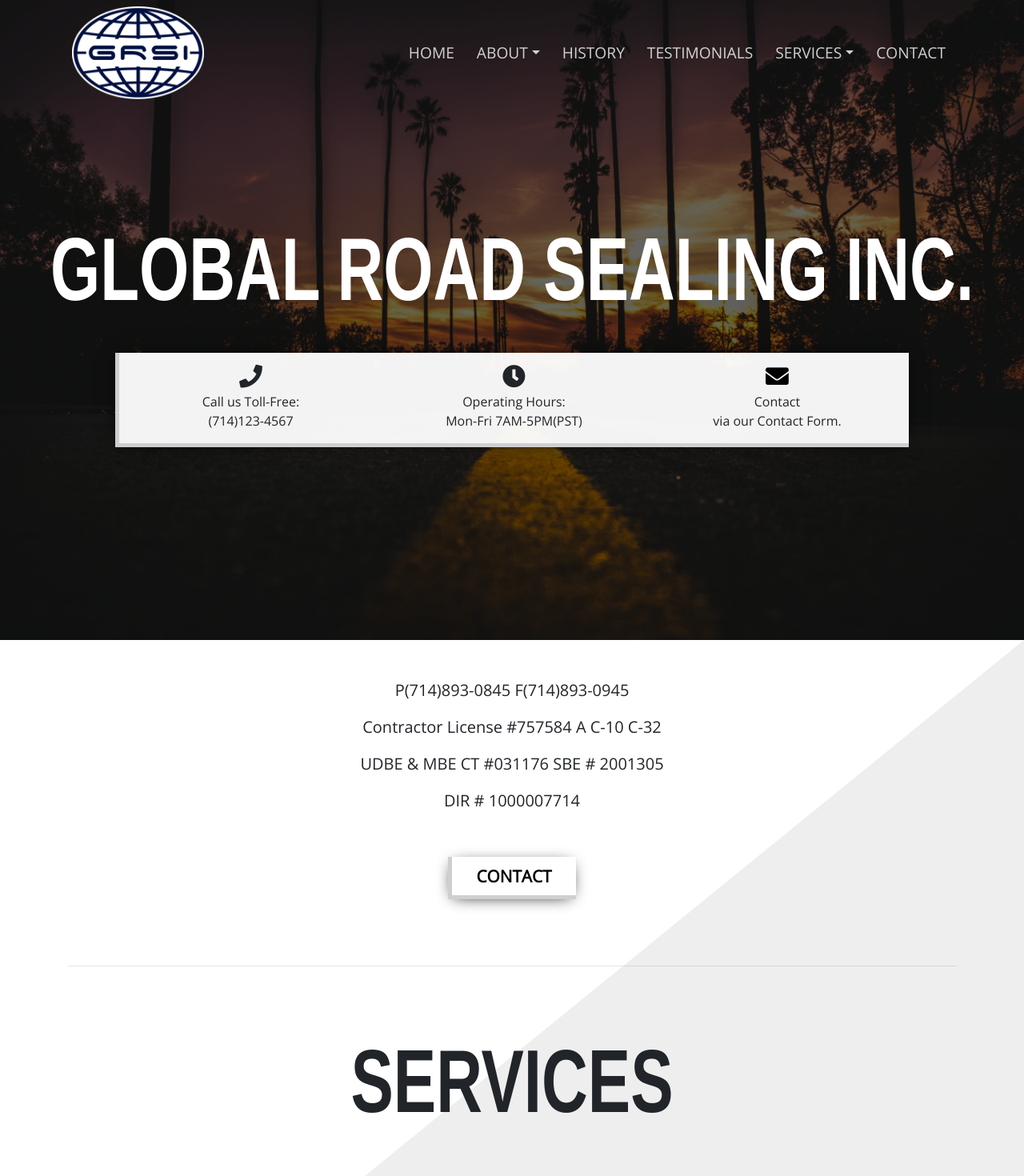
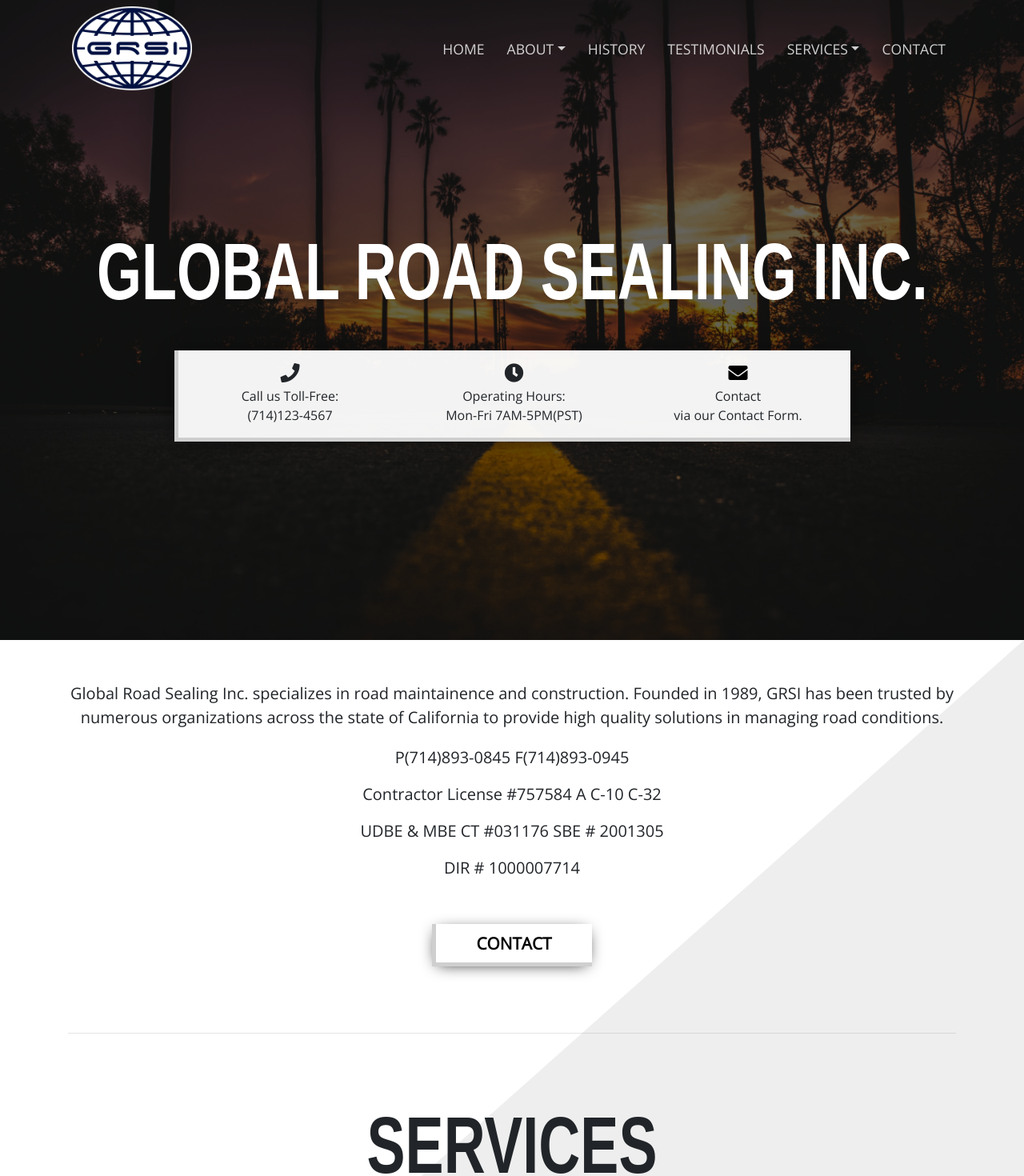
Before and after one commit to AlexanderDLe/GRSI, a React (Create React App) app in the folder client/: page / in a window 1280 px wide. Shown: the top 1470 px of the page at 80% size. Built offline with nearby package versions, Linux system fonts and the light colour scheme; a web font is replaced by a local one.

Commit message:
Minor CSS Update: Logo Size and Landing Box Size.

```diff
--- a/client/src/App.css
+++ b/client/src/App.css
@@ -15,7 +15,7 @@
   color: black;
 }
 .GRSI-Title {
-  font-size: 5.6rem;
+  font-size: 5rem;
   transform: scaleY(1.4);
 }
 .lead {
@@ -28,7 +28,7 @@
   font-family: Open Sans;
   font-size: 1.3rem;
   font-weight: bold;
-  padding: 10px 30px;
+  padding: 10px 50px;
   transition: all 0.5s ease-in-out;
   box-shadow: 0px 3px 20px -7px black;
 }
@@ -137,11 +137,11 @@
 }
 #logoNav {
   height: auto;
-  width: 165px;
+  width: 150px;
   transition: all 0.5s ease-in-out;
 }
 .logoNav-scroll {
-  width: 105px !important;
+  width: 100px !important;
   transition: all 0.5s ease-in-out;
 }
 .nav-item,
@@ -162,7 +162,7 @@
 .nav-link,
 .dropdown-item {
   font-family: Open Sans !important;
-  font-size: 1.2rem;
+  font-size: 1.1rem;
   position: relative;
   padding-left: 10px !important;
   /* text-transform: uppercase; */
@@ -206,7 +206,7 @@
 .landing-box {
   background-color: rgba(255, 255, 255, 0.95);
   width: 83%;
-  max-width: 992px;
+  max-width: 845px;
   font-family: Open Sans;
   box-shadow: 0px 0px 25px -8px black;
   transition: all 0.5s ease-in-out;
@@ -216,7 +216,7 @@
   transition: all 0.5s ease-in-out;
 }
 .landing-icon {
-  font-size: 1.8rem;
+  font-size: 1.5rem;
   padding-bottom: 5px;
 }
 .landing-item {
@@ -509,17 +509,17 @@
 /* MEDIA QUERIES: GRSI TITLE */
 @media (max-width: 1440px) {
   .GRSI-Title {
-    font-size: 5rem;
+    font-size: 4.5rem;
   }
 }
 @media (max-width: 1180px) {
   .GRSI-Title {
-    font-size: 4rem;
+    font-size: 3.5rem;
   }
 }
 @media (max-width: 995px) {
   .GRSI-Title {
-    font-size: 3.25rem;
+    font-size: 2.7rem;
   }
 }
 @media (max-width: 769px) {
--- a/client/src/components/layout/Landing.js
+++ b/client/src/components/layout/Landing.js
@@ -44,6 +44,12 @@
           {/* <h1 className="py-5 GRSI-Title text-center font-weight-bold">
             WELCOME
           </h1> */}
+          <p className="lead text-center py-1">
+            Global Road Sealing Inc. specializes in road maintainence and
+            construction. Founded in 1989, GRSI has been trusted by numerous
+            organizations across the state of California to provide high quality
+            solutions in managing road conditions.
+          </p>
           <p className="lead  text-center">P(714)893-0845 F(714)893-0945</p>
           <p className="lead  text-center">
             Contractor License #757584 A C-10 C-32
@@ -99,7 +105,7 @@
                     alt=""
                   />
                   <h3 className="text-center pb-5 traffic-text">
-                    Street Lighting
+                    Traffic/Street Lighting
                   </h3>
                 </div>
               </Link>
```
